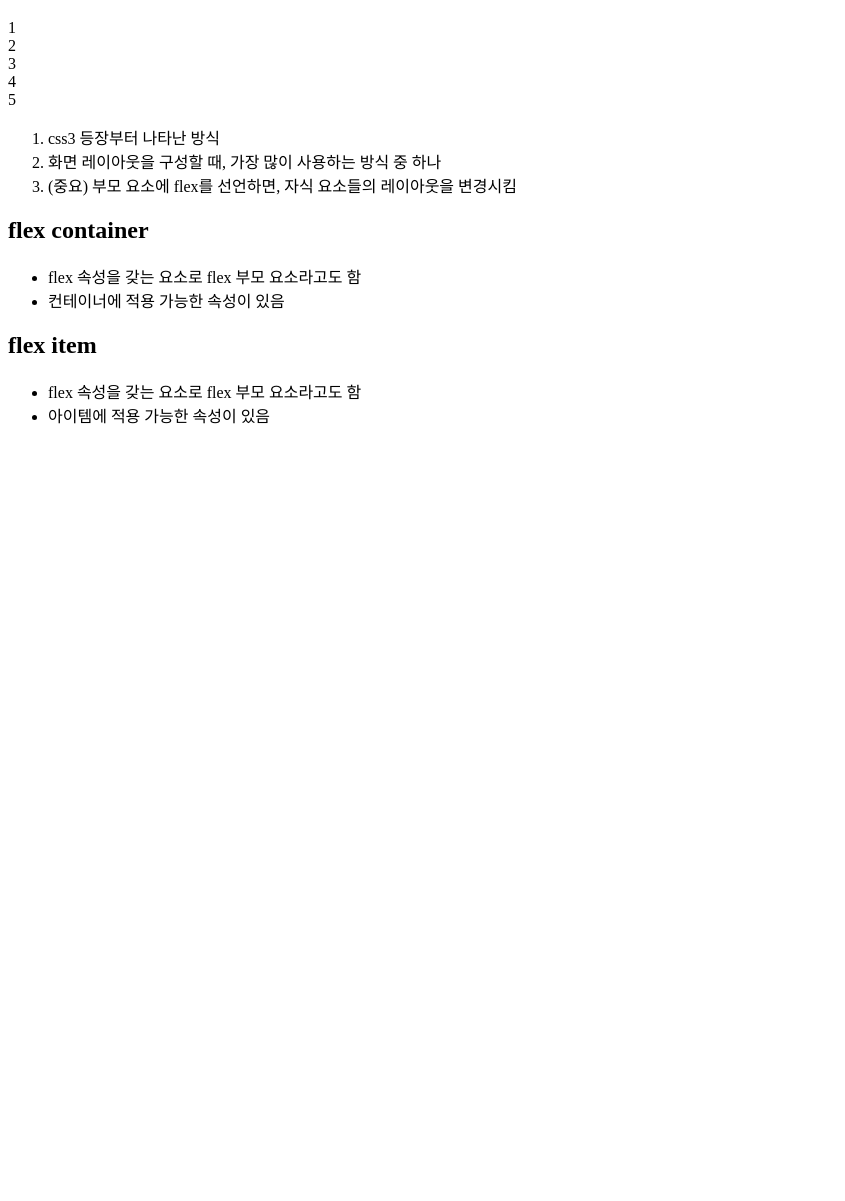
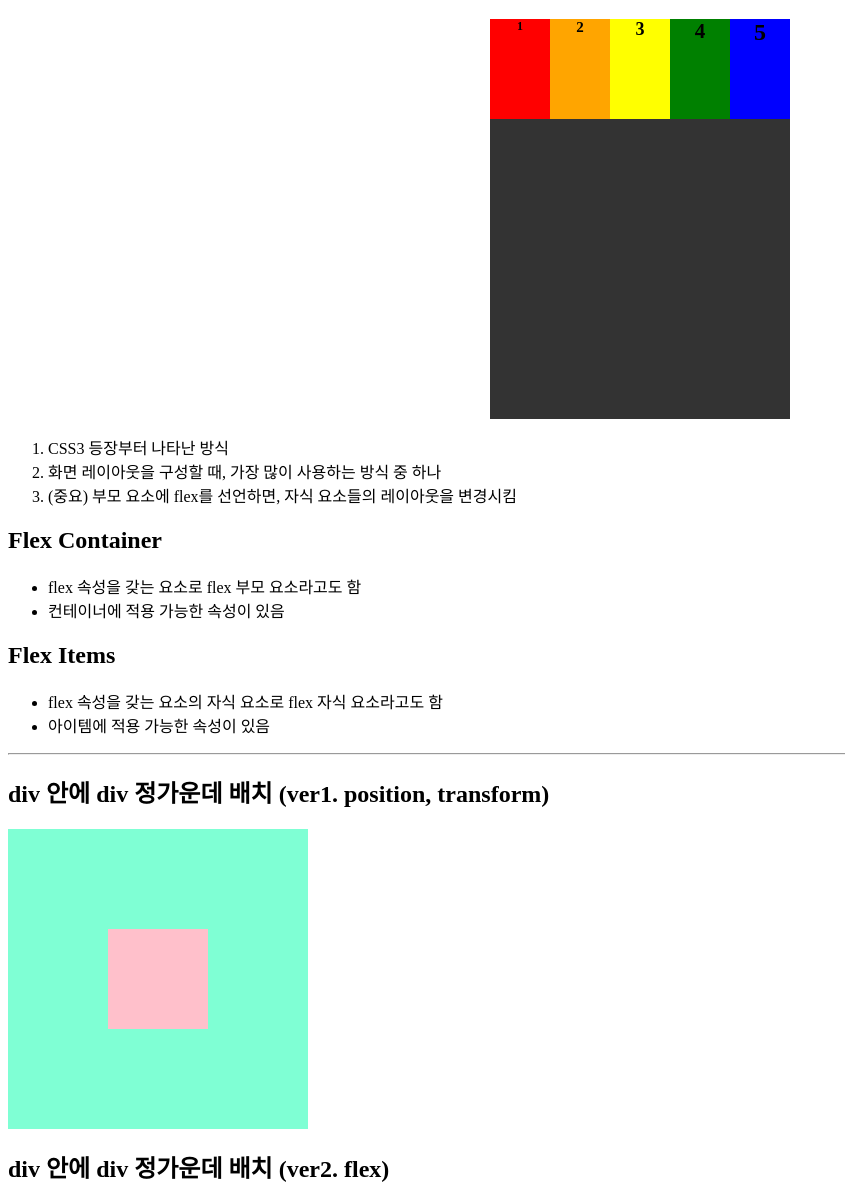
Before and after one commit to dongmyeong930213/codingon_web_12th, a plain HTML site: page display/index13.html in a window 1280 px wide. Shown: the part 70-1271 px from the top of the page, without its empty margins (0-845 px from the left). Before the commit the page ends 800 px from the top, so only its background shows below. Drawn offline with Linux system fonts and the light colour scheme.

Commit message:
study: css flex속성

```diff
--- a/display/index13.css
+++ b/display/index13.css
@@ -2,23 +2,59 @@
     width: 300px;
     height: 400px;
     background-color: #333;
-    margin: 0 auto;  /* 좌우 방향에 대해서 가운데 배치 */
+    margin: 0 auto; /* 좌우 방향에 대해서 가운데 배치 */
 
     display: flex;
 
     /*
     flex 기본 용어
-    - 주축 (main axis) : 아이템 배치 방향의 축
-    - 교차축 (cross axis) : 주축의 수직 축
+    - 주축(main axis): 아이템 배치 방향의 축
+    - 교차축(cross axis): 주축의 수직 축
     */
-
-    /* flex-direction: row; row-reverse; => 주축 - 가로방향 */
-    /* flex-direction: column; column-reverse; => 주축 - 세로방향 */
+    /* flex-direction: row, row-reverse => 주축 - 가로방향 */
+    /* flex-direction: column, column-reverse => 주축 - 세로방향 */
 
     /* flex-direction: row; */
     /* flex-direction: row-reverse; */
-    /* flex-direction: ; column; */
-    /* flex-direction: ; column-reverse; */
+    /* flex-direction: column; */
+    /* flex-direction: column-reverse; */
+
+
+    /* justify-content 속성: 주축에 대하여 아이템을 어떻게 배치할 것인가 */
+    /* justify-content: flex-start; */
+    /* justify-content: flex-end; */
+    /* justify-content: space-between; */
+    /* justify-content: space-around; */
+    /* justify-content: space-evenly; */
+
+
+    /* align-items: 교차축에 대해서 아이템을 어떻게 배치할 것인가
+      - flex-direction이 수평(row, row-reverse); 교차축 = 수직(세로)
+      - flex-direction이 수직(column, column-reverse); 교차축 = 수평(가로)
+    */
+    /* align-items: stretch; */
+    /* align-items: flex-start; */
+    /* align-items: flex-end; */
+    /* align-items: center; */
+    /* align-items: baseline; */
+
+    /* flex-wrap: ; 줄바꿈 처리
+    ->컨테이너(부모가 한 줄에 아이템을 다 수용하지 못할 때, 줄바꿈 관련 설정 */
+
+    /* flex-wrap: nowrap; */
+    /* flex-wrap: wrap; */
+    /* flex-wrap: wrap-reverse; */
+
+
+    /* align-content: ; 여러 행에 대한 정렬
+    (조건) flex-wrap : wrap/wrap-reverse 상태에서 아이템이 두줄 이상일 경우, 수직측 방향 설정 */
+
+    /* align-content: stretch; */
+    /* align-content: flex-start; */
+    /* align-content: flex-end; */
+    /* align-content: center; */
+
+
   }
 
   .items {
@@ -27,25 +63,67 @@
     font-size: 30px;
     font-weight: bold;
     text-align: center;
-    line-height: 100px;
+    /* line-height: 100px; */
   }
 
   .item1 {
     background-color: red;
+    font-size: 12px;
   }
 
   .item2 {
     background-color: orange;
+    font-size: 15px;
   }
 
   .item3 {
     background-color: yellow;
+    font-size: 18px;
   }
 
   .item4 {
     background-color: green;
+    font-size: 21px;
   }
 
   .item5 {
     background-color: blue;
+    font-size: 24px;
   }
+
+
+
+  /* 요소안에 요소를 정가운데 배치하는 방법 */
+
+  .outer {
+    width: 300px;
+    height: 300px;
+    background-color: aquamarine;
+  }
+
+  .inner {
+    width: 100px;
+    height: 100px;
+    background-color: pink;
+  }
+
+/* case1, position, transform */
+
+  .outer1 {
+    position: relative;
+  }
+
+  .inner1 {
+    position: absolute;
+    left: 50%;
+    top: 50%;
+    transform: translate(-50%, -50%);
+  }
+
+  /* case2, flex */
+
+  .outer2 {
+    display: flex;
+    justify-content: center;
+    align-items: center;
+  }
--- a/display/index13.html
+++ b/display/index13.html
@@ -3,6 +3,7 @@
 <head>
   <meta charset="UTF-8">
   <meta name="viewport" content="width=device-width, initial-scale=1.0">
+  <link rel="stylesheet" href="./index13.css">
   <title>CSS - Flex</title>
 </head>
 <body>
@@ -13,25 +14,36 @@
     <div class="item2 items">2</div>
     <div class="item3 items">3</div>
     <div class="item4 items">4</div>
-        <div class="item items">5</div>
+    <div class="item5 items">5</div>
   </div>
 
   <ol>
-        <li>css3 등장부터 나타난 방식</li>
+    <li>CSS3 등장부터 나타난 방식</li>
     <li>화면 레이아웃을 구성할 때, 가장 많이 사용하는 방식 중 하나</li>
     <li>(중요) 부모 요소에 flex를 선언하면, 자식 요소들의 레이아웃을 변경시킴</li>
   </ol>
 
-    <h2>flex container</h2>
+  <h2>Flex Container</h2>
   <ul>
     <li>flex 속성을 갖는 요소로 flex 부모 요소라고도 함</li>
     <li>컨테이너에 적용 가능한 속성이 있음</li>
   </ul>
 
-    <h2>flex item</h2>
+  <h2>Flex Items</h2>
   <ul>
-        <li>flex 속성을 갖는 요소로 flex 부모 요소라고도 함</li>
+    <li>flex 속성을 갖는 요소의 자식 요소로 flex 자식 요소라고도 함</li>
     <li>아이템에 적용 가능한 속성이 있음</li>
   </ul>
+
+  <hr>
+  <h2>div 안에 div 정가운데 배치 (ver1. position, transform)</h2>
+  <div class="outer outer1">
+      <div class="inner inner1"></div>
+  </div>
+
+  <h2>div 안에 div 정가운데 배치 (ver2. flex)</h2>
+    <div class="outer outer2">
+      <div class="inner inner2"></div>
+  </div>
 </body>
 </html>
--- /dev/null
+++ b/display/실습13-1.css
@@ -0,0 +1,32 @@
+.container {
+    width: 500px;
+    height: 500px;
+    background-color: #eee;
+
+    display: flex;
+    /* flex-direction: row; */
+    /* flex-direction: column; */
+    /* flex-wrap: wrap; */
+    /* align-content: flex-start; */
+}
+
+.items {
+    width: 100px;
+    height: 100px;
+}
+
+.item1 {
+    background-color: red;
+}
+
+.item2 {
+    background-color: orange;
+}
+.item3 {
+    background-color: yellow;
+}
+.item4 {background-color: green;}
+.item5 {background-color:skyblue;}
+.item6 {background-color: blue;}
+.item7 {background-color: purple;}
+.item8 {background-color: coral;}
```
Also changed, not shown: display/flex.css (added, +34 -0 lines), display/flex.html (added, +25 -0 lines), display/실습13-1.html (added, +23 -0 lines), display/227-1-1.PNG (added), display/227-1-2.PNG (added), display/227-1-3.PNG (added), display/227-1-4.PNG (added), display/227-1-5.PNG (added), display/227-1-6.PNG (added), display/227-1.PNG (added), display/227-2.PNG (added), display/227-3.PNG (added). Lines whose indentation alone changed are shown as unchanged.
